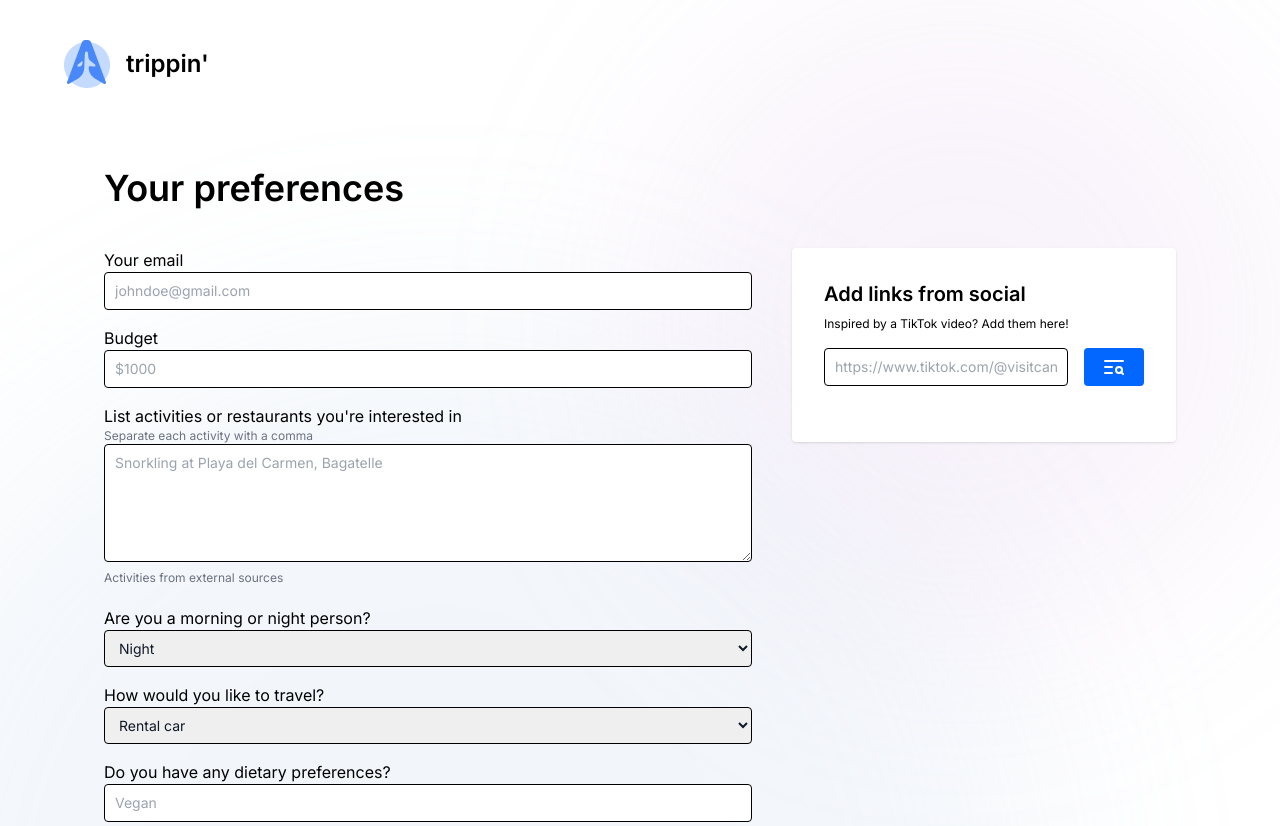
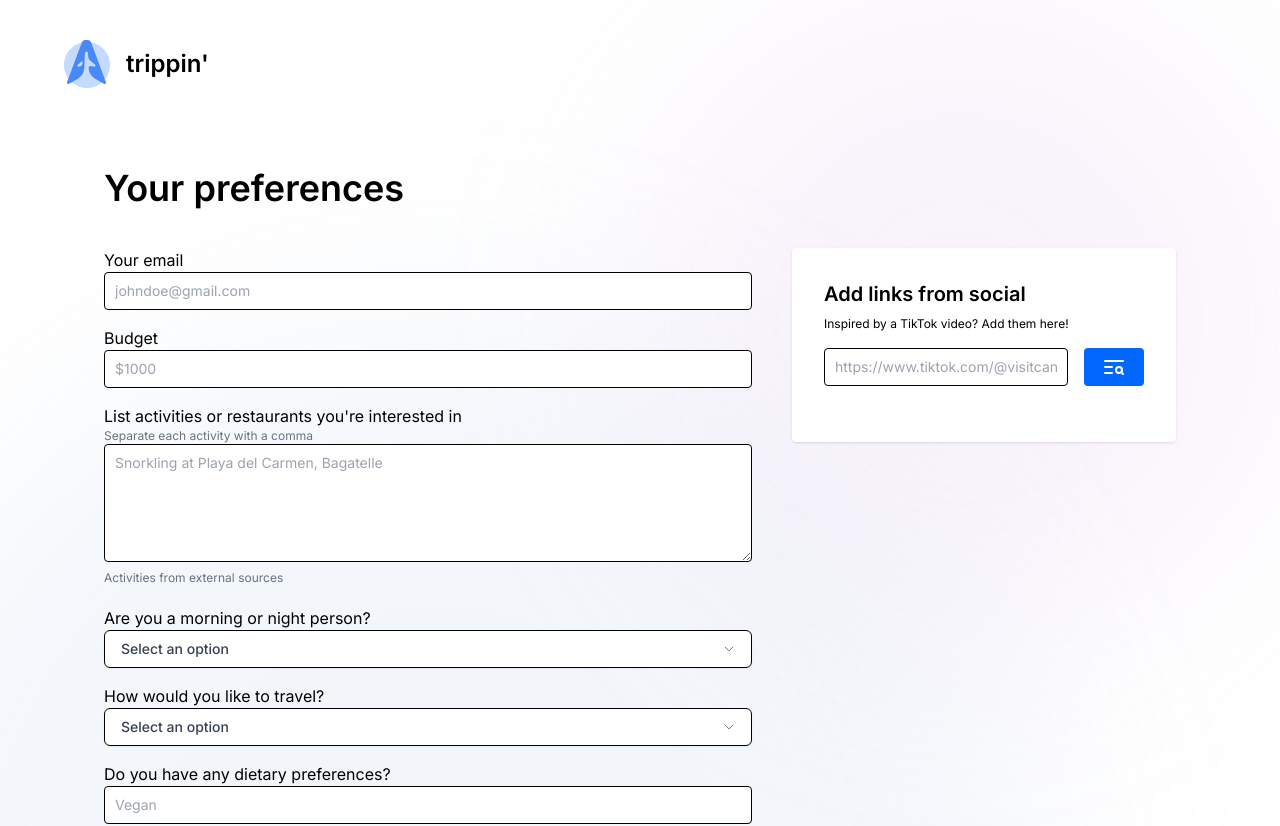
Before and after one commit to nutboltz/tripto, a Next.js app: page /trip/1/preferences in a window 1280 px wide. Shown: the top 826 px of the page. Built offline with nearby package versions, Linux system fonts and the light colour scheme.

Commit message:
style dropdowns

```diff
--- a/src/components/TripDetailsForm.tsx
+++ b/src/components/TripDetailsForm.tsx
@@ -21,6 +21,7 @@ export default function TripDetailsForm(props: TripDetailsFormProps) {
     const data = tripDetails as tripDetailsType[];
 
     const [inputValues, setInputValues] = useState<{ [key: string]: string }>({});
+    const [dropdownVisible, setDropdownVisible] = useState<{ [key: string]: boolean }>({});
     const [links, setLinks] = useState('');
     const [activitiesFromLinks, setActivitiesFromLinks] = useState<ParsedActivity[]>([]);
     const [activitiesFromLinksError, setActivitiesFromLinksError] = useState<string>('');
@@ -31,6 +32,24 @@ export default function TripDetailsForm(props: TripDetailsFormProps) {
         setInputValues((prevValues) => ({
             ...prevValues,
             [id]: value,
+        }));
+    };
+
+    const handleDropdownChange = (id: string, value: string) => {
+        setInputValues((prevValues) => ({
+            ...prevValues,
+            [id]: value,
+        }));
+        setDropdownVisible((prevVisibility) => ({
+            ...prevVisibility,
+            [id]: false,
+        }));
+    };
+
+    const toggleDropdown = (id: string) => {
+        setDropdownVisible((prevVisibility) => ({
+            ...prevVisibility,
+            [id]: !prevVisibility[id],
         }));
     };
 
@@ -158,18 +177,46 @@ export default function TripDetailsForm(props: TripDetailsFormProps) {
 
                             }
                             {item.inputType === "dropdown" &&
-                                <select
-                                    id={item.title}
-                                    value={inputValues[item.title] || ''}
-                                    onChange={(e) => handleInputChange(item.title, e.target.value)}
-                                    className="text-gray-900 text-sm border border-black rounded px-2.5 py-2 focus:outline-none focus:ring-0 w-full"
+                                <div className="relative">
+                                <button
+                                    type="button"
+                                    onClick={() => toggleDropdown(item.title)}
+                                    className="inline-flex items-center justify-between w-full rounded-md border border-black shadow-sm px-4 py-2 bg-white text-sm font-medium text-gray-700 hover:bg-gray-50 focus:outline-none"
                                 >
-                                    {item.options?.map((option, index) => (
-                                        <option key={index} value={option}>
-                                            {option}
-                                        </option>
-                                    ))}
-                                </select>
+                                    {inputValues[item.title] || 'Select an option'}
+                                    <svg xmlns="http://www.w3.org/2000/svg" fill="none" viewBox="0 0 24 24" strokeWidth={1.5} stroke="currentColor" className="size-3">
+                                        <path strokeLinecap="round" strokeLinejoin="round" d="m19.5 8.25-7.5 7.5-7.5-7.5" />
+                                    </svg>
+                                </button>
+                                {dropdownVisible[item.title] && (
+                                    <div className="origin-top-right absolute right-0 mt-2 w-full rounded-md shadow-lg bg-white ring-1 ring-black ring-opacity-5 z-10">
+                                        <div className="py-1">
+                                            {item.options?.map((option, index) => (
+                                                <button
+                                                    key={index}
+                                                    type="button"
+                                                    className="block px-4 py-2 text-sm text-gray-700 w-full text-left"
+                                                    onClick={() => handleDropdownChange(item.title, option)}
+                                                >
+                                                    {option}
+                                                </button>
+                                            ))}
+                                        </div>
+                                    </div>
+                                )}
+                            </div>
+                                // <select
+                                //     id={item.title}
+                                //     value={inputValues[item.title] || ''}
+                                //     onChange={(e) => handleInputChange(item.title, e.target.value)}
+                                //     className="text-gray-900 text-sm border border-black rounded px-2.5 py-2 focus:outline-none focus:ring-0 w-full"
+                                // >
+                                //     {item.options?.map((option, index) => (
+                                //         <option key={index} value={option}>
+                                //             {option}
+                                //         </option>
+                                //     ))}
+                                // </select>
                             }
                         </li>
                     ))}
```
